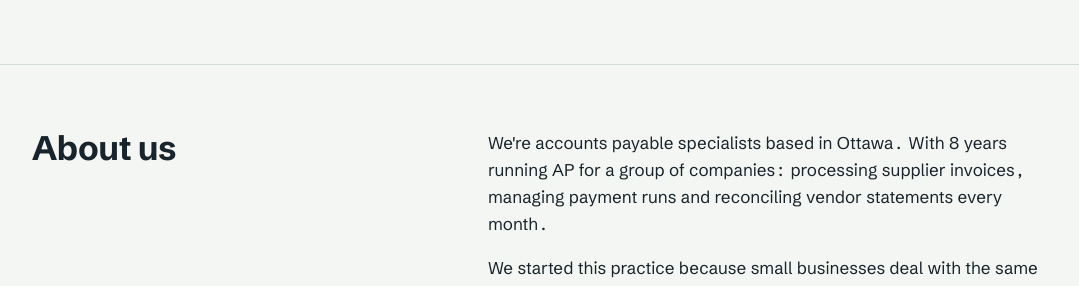
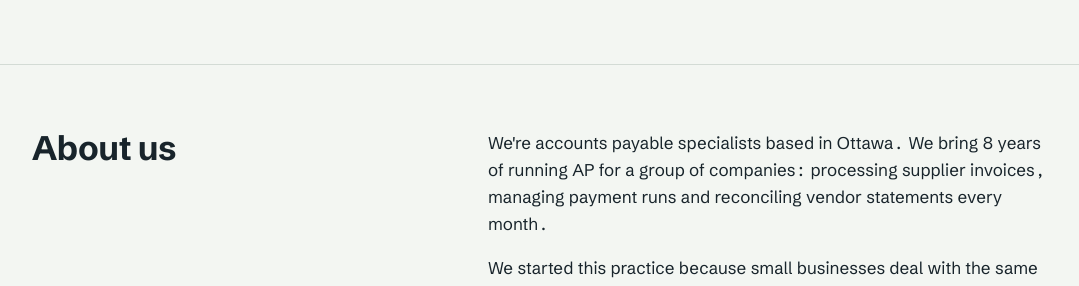
Before and after one commit to RyenceeAP/website, a plain HTML site: page index.html in a window 1280 px wide. Shown: the part 2840-3126 px from the top of the page, without its empty margins (100-1179 px from the left). Drawn offline with Linux system fonts and the light colour scheme; a script that the page names is missing.

Commit message:
Index page: About us first paragraph reads as a full sentence
Co-Authored-By: Claude Opus 5.5 <noreply@anthropic.com>
Claude-Session: https://claude.ai/code/session_01VhJHtjNHmutz6se6CFDJhA

```diff
--- a/index.html
+++ b/index.html
@@ -373,7 +373,7 @@
     <div class="wrap about">
       <h2>About us</h2>
       <div>
-        <p>We're accounts payable specialists based in Ottawa. With 8 years running AP for a group of companies: processing supplier invoices, managing payment runs and reconciling vendor statements every month.</p>
+        <p>We're accounts payable specialists based in Ottawa. We bring 8 years of running AP for a group of companies: processing supplier invoices, managing payment runs and reconciling vendor statements every month.</p>
         <p>We started this practice because small businesses deal with the same supplier problems as larger companies, without anyone whose job it is to catch them. We work alongside your bookkeeper or accountant, never in place of them.</p>
       </div>
     </div>
```
